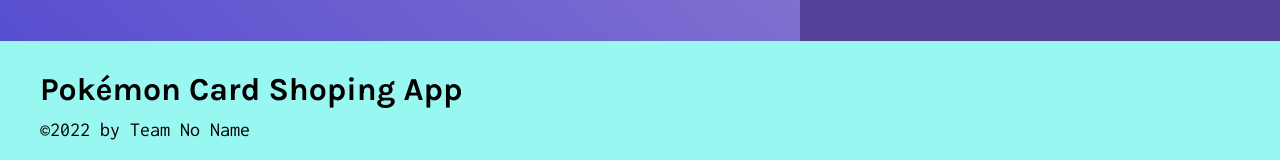
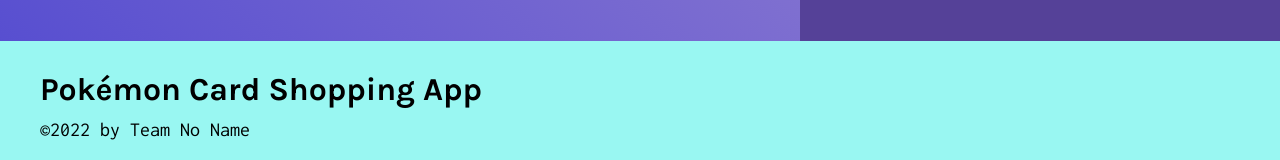
Before and after one commit to hoapham96/Final-Project, a React (Create React App) app in the folder client/: page /thought/1 in a window 1280 px wide. Shown: the part 631-791 px from the top of the page. Built offline with nearby package versions, Linux system fonts and the light colour scheme; no server answers.

Commit message:
updated files

```diff
--- a/client/src/components/Footer/index.js
+++ b/client/src/components/Footer/index.js
@@ -4,7 +4,7 @@
   return (
     <footer className="w-100 mt-auto bg-secondary p-4">
       <div className="container">
-      <h2>Pokémon Card Shoping App</h2>
+      <h2>Pokémon Card Shopping App</h2>
         &copy;{new Date().getFullYear()} by Team No Name
       </div>
     </footer>
```
